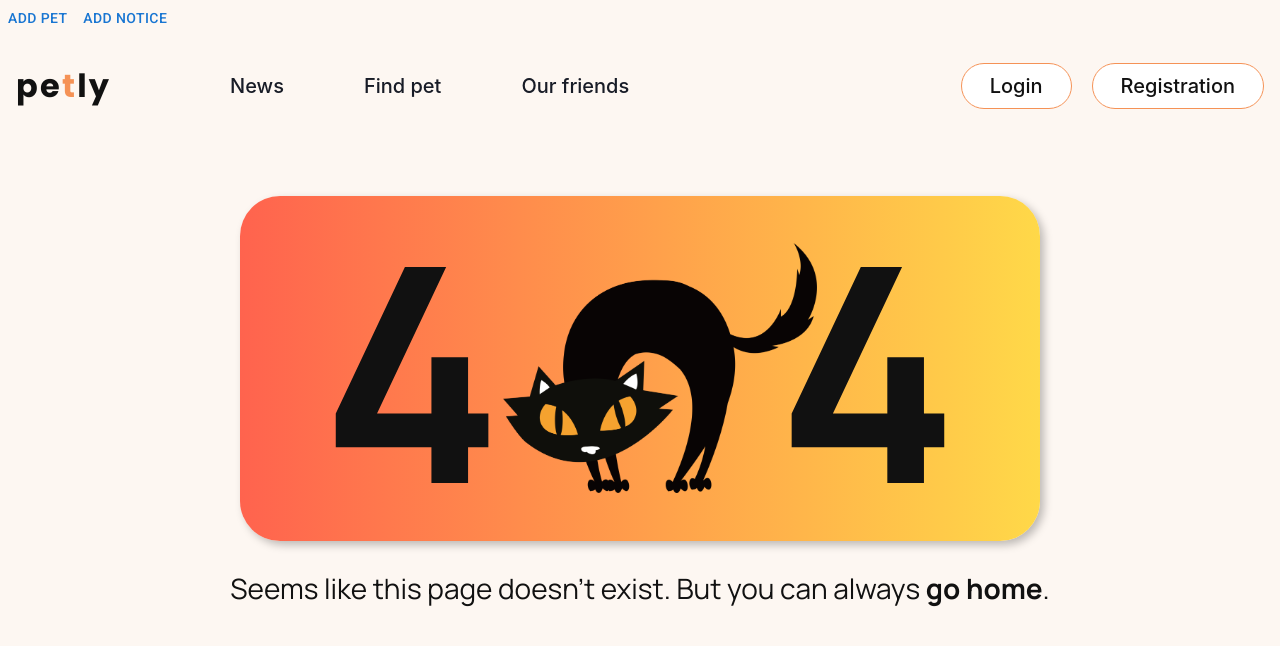
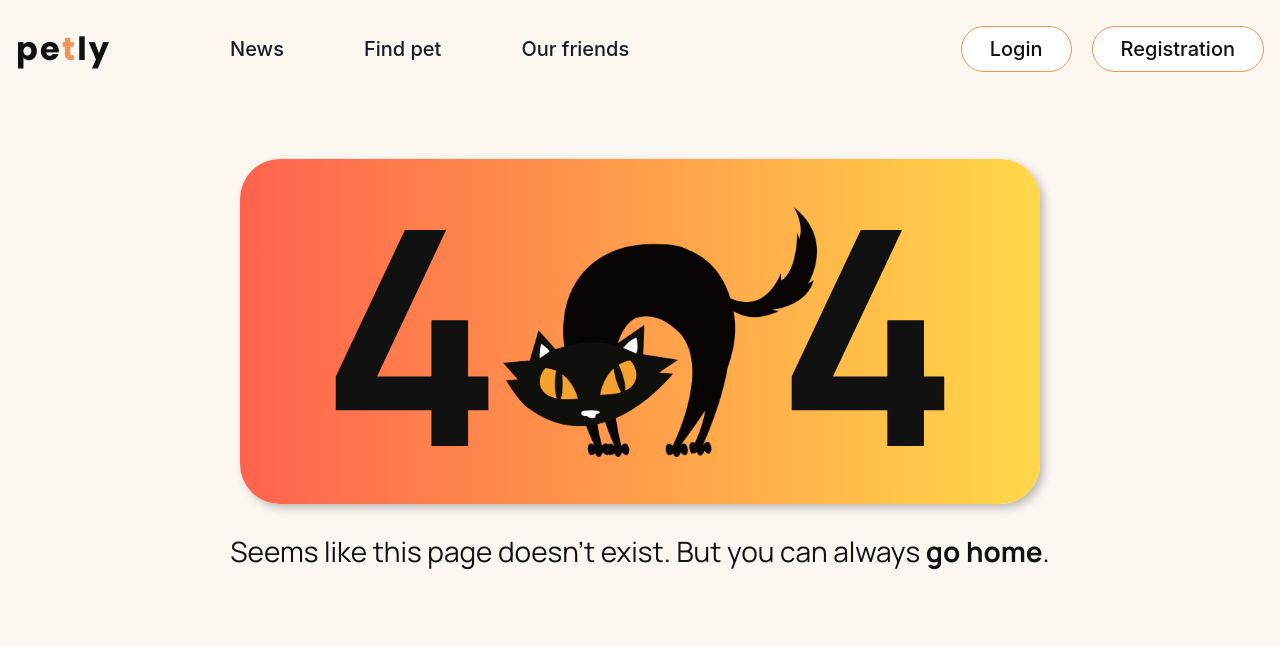
Before and after one commit to IamDorohin/petly-service, a React (Create React App) app: page /petly-service/notices in a window 1280 px wide. Shown: the top 646 px of the page. Built offline with nearby package versions, Linux system fonts and the light colour scheme.

Commit message:
Cleared files

```diff
--- a/src/components/App.jsx
+++ b/src/components/App.jsx
@@ -1,9 +1,6 @@
-import { lazy, useState } from 'react';
+import { lazy } from 'react';
 import { Route, Routes } from 'react-router-dom';
 import { SharedLayout } from './SharedLayout/SharedLayout';
-import { Button } from '@mui/material';
-import AddPetModal from '../modals/AddPetModal/AddPetModal';
-import AddNoticeModal from 'modals/AddNoticeModal/AddNoticeModal';
 
 const HomePage = lazy(() => import('pages/HomePage/HomePage'));
 const RegisterPage = lazy(() => import('pages/RegisterPage/RegisterPage'));
@@ -17,24 +14,7 @@ const UserPage = lazy(() => import('pages/UserPage/UserPage'));
 const NotFoundPage = lazy(() => import('pages/NotFoundPage/NotFoundPage'));
 
 export const App = () => {
-  const [isAddPetModalOpen, setIsAddModalOpen] = useState(false);
-  const [isAddNoticeModalOpen, setIsAddNoticeModalOpen] = useState(false);
-
-  const openAddPetModal = () => setIsAddModalOpen(true);
-  const closeAddPetModal = () => setIsAddModalOpen(false);
-
-  const openAddNoticeModal = () => setIsAddNoticeModalOpen(true);
-  const closeAddNoticeModal = () => setIsAddNoticeModalOpen(false);
-
   return (
-    <div>
-      <Button onClick={openAddPetModal}>add pet</Button>
-      <Button onClick={openAddNoticeModal}>add notice</Button>
-      <AddPetModal isOpen={isAddPetModalOpen} onClose={closeAddPetModal} />
-      <AddNoticeModal
-        isOpen={isAddNoticeModalOpen}
-        onClose={closeAddNoticeModal}
-      />
     <Routes>
       <Route path="/" element={<SharedLayout />}>
         <Route index element={<HomePage />} />
@@ -47,6 +27,5 @@ export const App = () => {
         <Route path="*" element={<NotFoundPage />} />
       </Route>
     </Routes>
-    </div>
   );
 };
```
Also changed, not shown: 1 other file (tests, documents, lock files or other folders). Lines whose indentation alone changed are shown as unchanged.
